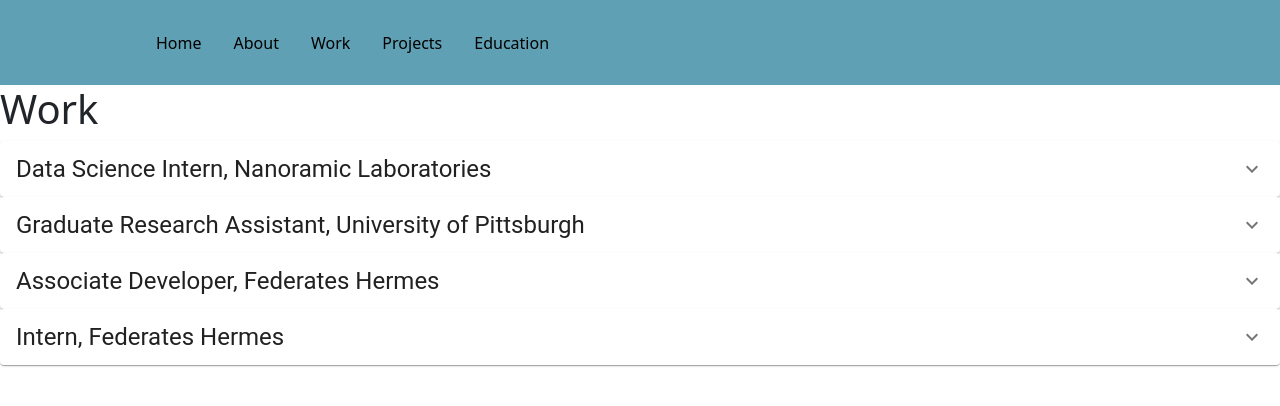
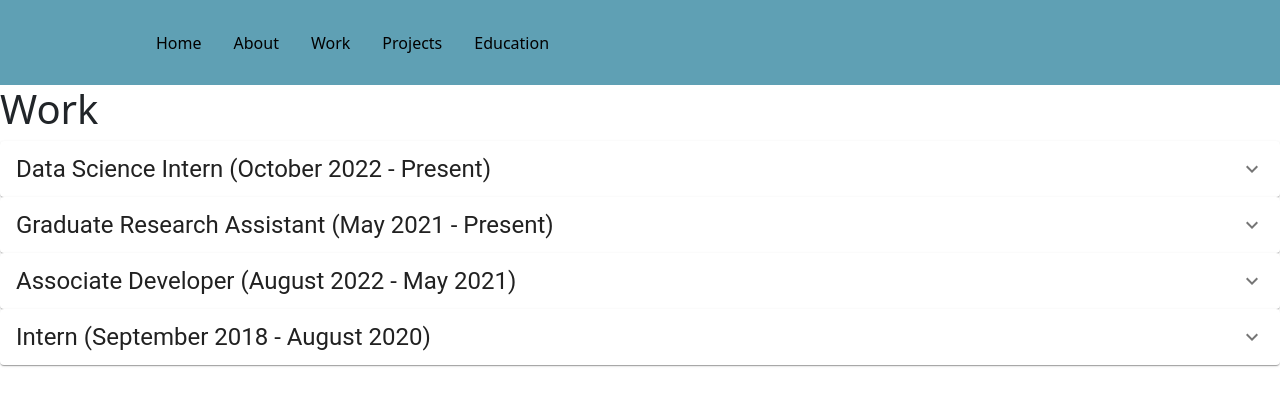
Before and after one commit to maxachis/maxachis.github.io, a React (Create React App) app: page /work in a window 1280 px wide. Shown: the top 406 px of the page. Built offline with nearby package versions, Linux system fonts and the light colour scheme.

Commit message:
More modifications to work.js and config.js. Preparing for Github.IO conversion.

```diff
--- a/src/config.js
+++ b/src/config.js
@@ -1,28 +1,55 @@
 const Config = {
+    "PAGE_SUMMARY": {
+        "Work": "This page describes, in brief, my professional experience.",
+        "Skills": "This page will provide a list of my skills and, eventually, will make them searchable and provide detail on the level of experience and related work and projects",
+        "Education": "This page will describe my education as well as the courses which I took in each. It will include information on my GPA, my time of attendance, and a brief summary of the degree.",
+        "Projects": "This page will describe personal projects. I'm not yet sure if I will include volunteer projects or keep that as a separate tap. Projects will, however, include class projects as well as personal projects, with Github Repos where available.",
+        "Volunteer": "This page will describe my volunteer coding efforts. It may also describe my time at Garfield Community Farms and other volunteer experiences, but I'm not sure."
+    },
     "WORK": [
         {
             "title": "Data Science Intern",
+            "start_date": "October 2022",
+            "end_date": "Present",
             "organization": "Nanoramic Laboratories",
+            "location": "Remote",
             "logo": require("./components/assets/images/nanoramic.png"),
             "content": "Lorem ipsum dolor sit amet, consectetur adipiscing elit, sed do eiusmod tempor incididunt ut labore et dolore magna aliqua. Ut enim ad minim veniam, quis nostrud exercitation ullamco laboris nisi ut aliquip ex ea commodo consequat. Duis aute irure dolor in reprehenderit in voluptate velit esse cillum dolore eu fugiat nulla pariatur. Excepteur sint occaecat cupidatat non proident, sunt in culpa qui officia deserunt mollit anim id est laborum."
         },
         {
             "title": "Graduate Research Assistant",
+            "start_date": "May 2021",
+            "end_date": "Present",
             "organization": "University of Pittsburgh",
+            "location": "Pittsburgh, PA",
             "logo": require("./components/assets/images/university_of_pittsburgh.png"),
             "content": "Lorem ipsum dolor sit amet, consectetur adipiscing elit, sed do eiusmod tempor incididunt ut labore et dolore magna aliqua. Ut enim ad minim veniam, quis nostrud exercitation ullamco laboris nisi ut aliquip ex ea commodo consequat. Duis aute irure dolor in reprehenderit in voluptate velit esse cillum dolore eu fugiat nulla pariatur. Excepteur sint occaecat cupidatat non proident, sunt in culpa qui officia deserunt mollit anim id est laborum."
         },
         {
             "title": "Associate Developer",
+            "start_date": "August 2022",
+            "end_date": "May 2021",
             "organization": "Federates Hermes",
+            "location": "Pittsburgh, PA",
             "logo": require("./components/assets/images/federated_hermes.png"),
             "content": "Lorem ipsum dolor sit amet, consectetur adipiscing elit, sed do eiusmod tempor incididunt ut labore et dolore magna aliqua. Ut enim ad minim veniam, quis nostrud exercitation ullamco laboris nisi ut aliquip ex ea commodo consequat. Duis aute irure dolor in reprehenderit in voluptate velit esse cillum dolore eu fugiat nulla pariatur. Excepteur sint occaecat cupidatat non proident, sunt in culpa qui officia deserunt mollit anim id est laborum."
         },
         {
             "title": "Intern",
+            "start_date": "September 2018",
+            "end_date": "August 2020",
             "organization": "Federates Hermes",
+            "location": "Pittsburgh, PA",
             "logo": require("./components/assets/images/federated_hermes.png"),
             "content": "Lorem ipsum dolor sit amet, consectetur adipiscing elit, sed do eiusmod tempor incididunt ut labore et dolore magna aliqua. Ut enim ad minim veniam, quis nostrud exercitation ullamco laboris nisi ut aliquip ex ea commodo consequat. Duis aute irure dolor in reprehenderit in voluptate velit esse cillum dolore eu fugiat nulla pariatur. Excepteur sint occaecat cupidatat non proident, sunt in culpa qui officia deserunt mollit anim id est laborum."
+        }
+    ],
+    "SKILLS": [
+        {
+            "name": "Python",
+            "experience_level": "Advanced",
+            "years_of_experience": "6",
+            "description": "Python is my strongest and longest-known coding language, learned when I first taught myself the basics of programming on Codecademy. My language of choice in personal projects, I also utilized it extensively in my time as a Graduate Research Assistant at the University of Pittsburgh and as a Data Science Intern at Nanoramic Laboratories. I am also well-acquainted with a number of its packages, including pandas, NumPy, Matplotlib, and PyTorch."
         }
     ]
 };
--- a/src/pages/work.js
+++ b/src/pages/work.js
@@ -13,11 +13,11 @@ function JobAccordion(props) {
                 <AccordionSummary
                     expandIcon={<ExpandMoreIcon />}
                 >
-                    <Typography variant={"h5"}>{props.title}</Typography>
+                    <Typography variant={"h5"}>{props.job.title} ({props.job.start_date} - {props.job.end_date})</Typography>
                 </AccordionSummary>
                 <AccordionDetails>
-                    <p><img style={{float: 'Right', padding: 1}} height={"100"} src={props.logo}></img>
-                        {props.content}
+                    <p><img style={{float: 'Right', padding: 1}} height={"100"} src={props.job.logo}></img>
+                        {props.job.content}
                     </p>
                 </AccordionDetails>
             </Accordion>
@@ -38,9 +38,10 @@ const Work = () => {
             <h1>Work</h1>
             {Config.WORK.map((job) => (
                     <JobAccordion
-                    title={`${job.title}, ${job.organization}` }
-                    logo={`${job.logo}`}
-                    content={job.content}
+                        job={job}
+                    // title={`${job.title}, ${job.organization}` }
+                    // logo={`${job.logo}`}
+                    // content={job.content}
                     />
                 ))}
         </div>
```
